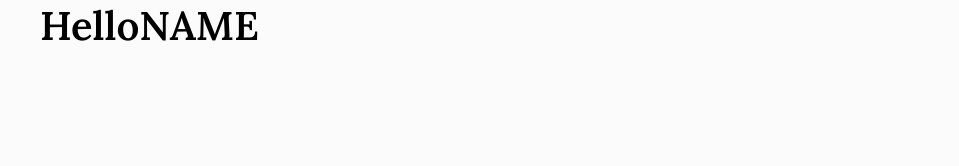
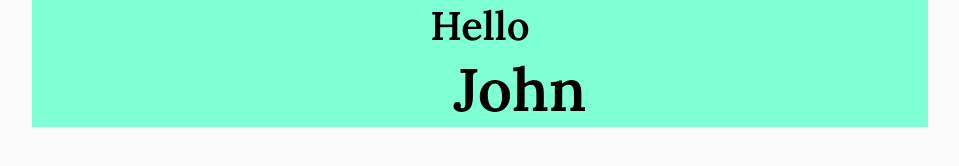
Before and after one commit to antonsugin/Simp-e-ToDo-List, a website: page index.html in a window 1280 px wide. Shown: the whole page, without its empty margins (160-1119 px from the left). Drawn offline with Linux system fonts and the light colour scheme.

Commit message:
modified html and css

```diff
--- a/index.html
+++ b/index.html
@@ -11,9 +11,14 @@
     <title>Simple ToDo List</title>
 </head>
 <body>
-    <header>
-        <h1>Hello<strong>NAME</strong></h1>
-    </header>
+    <div class="container">
+
+        <header>
+        <h1>Hello
+            <span><strong class="header__name"> John</strong></span>
+        </h1>
+        </header>
+    </div>
 
 </body>
 </html>
--- a/public/css/style.scss
+++ b/public/css/style.scss
@@ -17,12 +17,37 @@ html {
 
 body {
     background-color: $primary-color;
-    margin: 0 20rem;
+    // margin: auto 50%;
+    // background-color: aquamarine;
+    display: flex;
+    // align-items: center;
+    // align-content: center;
+    // text-align: center;
+    justify-content: center;
 
 }
+
+.container {
+    // margin: auto 50%;
+    width: 70%;
+    background-color: aquamarine;
+    text-align: center;
+
+}
+
+// header {
+//     margin: 0 auto;
+// }
 
 h1 {
     font-family: $fonts;
     font-size: 4rem;
     font-weight: 600;
+
 }
+
+.header__name {
+    font-size: 6rem;
+    padding-left: 8rem;
+    display: block;
+}
```
Also changed, not shown: public/css/style.css, 1 other file.
